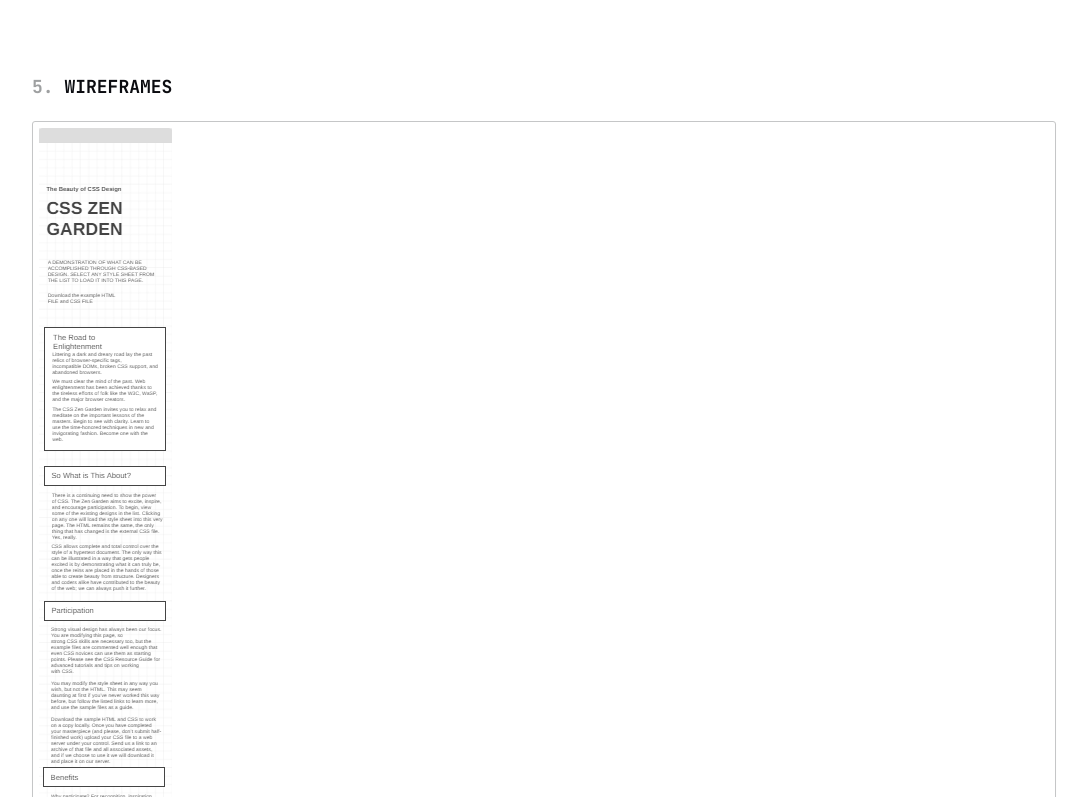
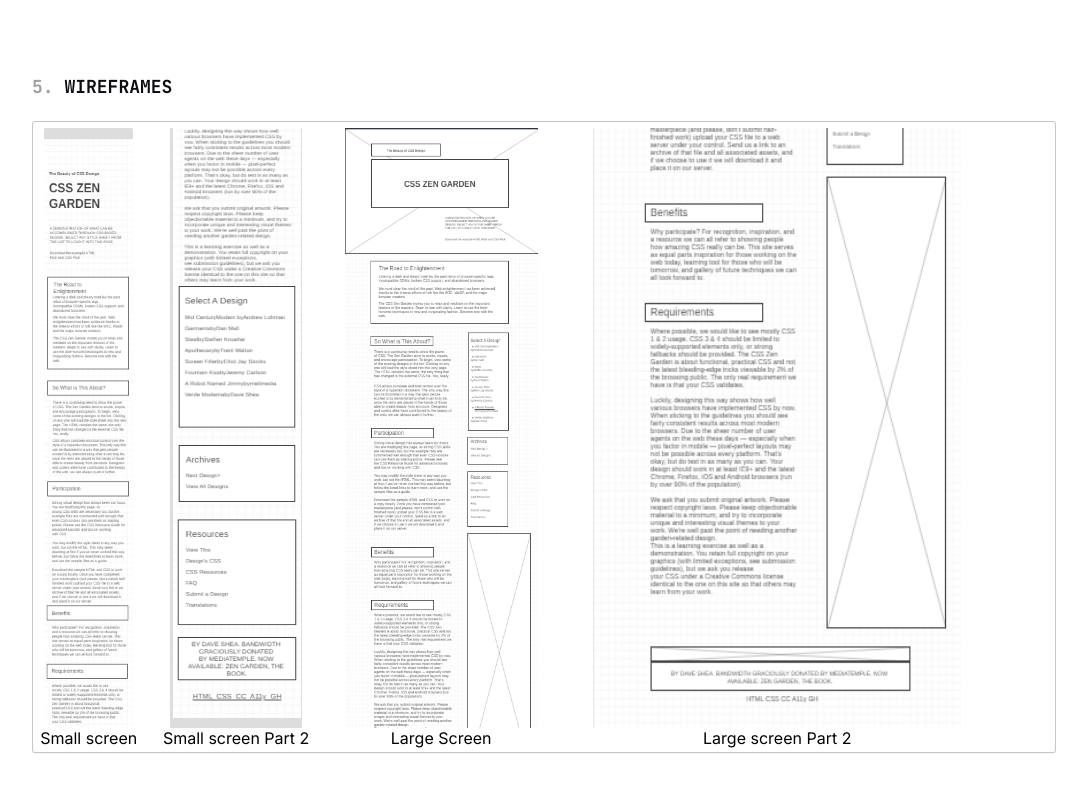
Before and after one commit to tayde-24/CSSZenProject, a website built with Parcel: page src/index.html in a window 1280 px wide. Shown: the part 2223-3020 px from the top of the page, without its empty margins (96-1183 px from the left). Built offline with nearby package versions, Linux system fonts and the light colour scheme.

Commit message:
Made wireframes fit

```diff
--- a/src/index.html
+++ b/src/index.html
@@ -73,7 +73,7 @@
 
         <div class="cd-box">
           <h1>Display Title</h1>
-          <h2>Heading, <span></span></h2>
+          <h2 class>Heading <span></span></h2>
           <p>
             Aa - <span></span>. Lorem ipsum dolor sit amet, consectetur
             adipisicing elit. Omnis voluptate distinctio reprehenderit, autem
@@ -136,7 +136,7 @@
             <figcaption>Small screen Part 2</figcaption>
           </figure>
           <figure>
-            <img src="assets/Wireframe-Large.png" alt="Small screen wireframe" />
+            <img src="assets/Wireframe-Large.png" alt="Large screen wireframe" />
             <figcaption>Large Screen</figcaption>
           </figure>
           <figure>
--- a/src/scss/style-guide.scss
+++ b/src/scss/style-guide.scss
@@ -41,13 +41,16 @@
   padding: 6px;
 }
 
-/*  ---Try to line them up side by side
-.cd-wireframe .cd-box {
-  display: grid;
-  grid-auto-columns: 1fr 1fr;
-
+.cd-box figure {
+  /*Aligns the wireframes on the same line */
+  display: inline-block;
+  margin-right: 20px;
+  text-align: center;
+   img {
+    width: 90%;
+    height: 600px;
+  }
 }
-*/
 
 /* --------------------------------
 
```
